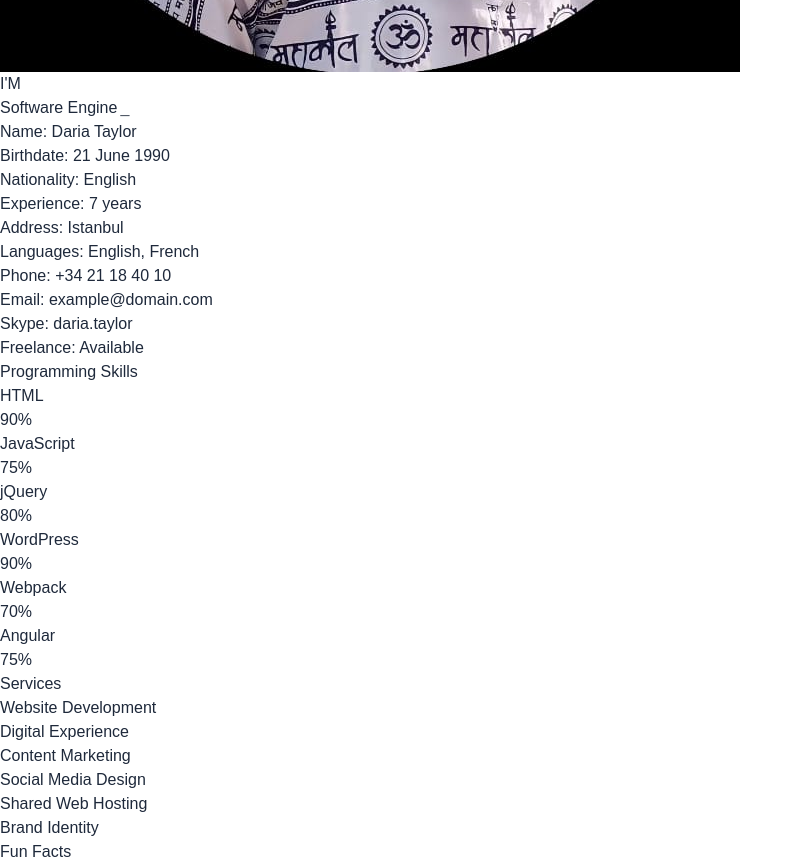
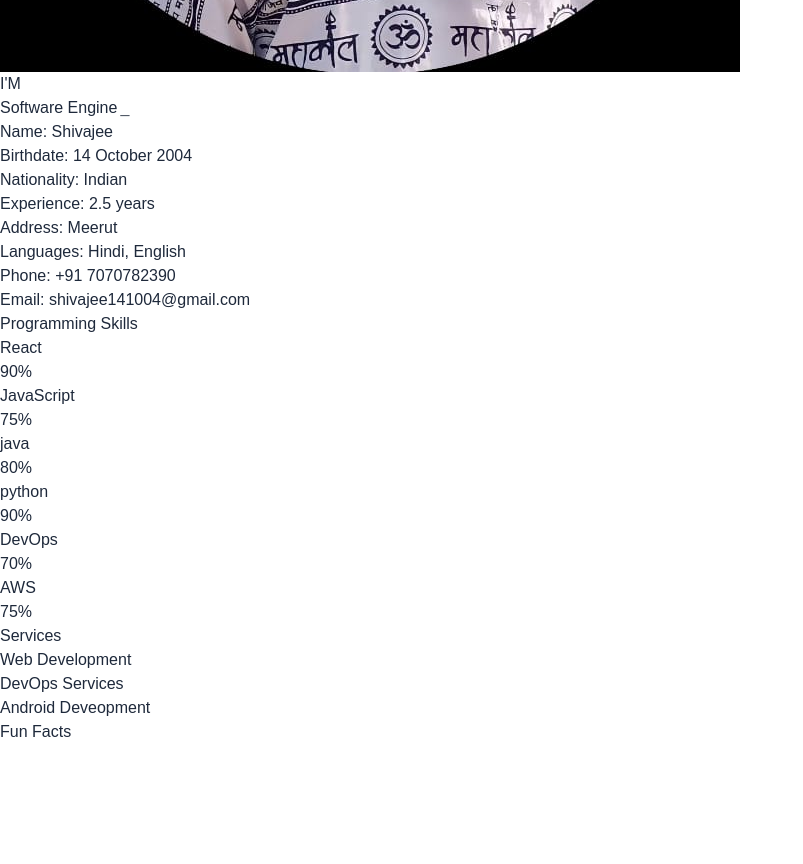
Before and after one commit to shivajee98/portfolio-project, a React (Vite) app: page /about in a window 1280 px wide. Shown: the part 740-1604 px from the top of the page, without its empty margins (0-803 px from the left). After the commit the page ends 1484 px from the top, so only its background shows below. Built offline with nearby package versions, Linux system fonts and the light colour scheme.

Commit message:
corrections

```diff
--- a/src/components/About.jsx
+++ b/src/components/About.jsx
@@ -52,16 +52,14 @@ const About = () => {
             </h2>
           </div>
           <ul className="mt-4 text-gray-700 dark:text-gray-300">
-            <li>Name: Daria Taylor</li>
-            <li>Birthdate: 21 June 1990</li>
-            <li>Nationality: English</li>
-            <li>Experience: 7 years</li>
-            <li>Address: Istanbul</li>
-            <li>Languages: English, French</li>
-            <li>Phone: +34 21 18 40 10</li>
-            <li>Email: example@domain.com</li>
-            <li>Skype: daria.taylor</li>
-            <li>Freelance: Available</li>
+            <li>Name: Shivajee</li>
+            <li>Birthdate: 14 October 2004</li>
+            <li>Nationality: Indian</li>
+            <li>Experience: 2.5 years</li>
+            <li>Address: Meerut</li>
+            <li>Languages: Hindi, English</li>
+            <li>Phone: +91 7070782390</li>
+            <li>Email: shivajee141004@gmail.com</li>
           </ul>
         </div>
       </div>
@@ -70,7 +68,7 @@ const About = () => {
       <div className="skills-section p-8  shadow-lg rounded-lg my-4">
         <h2 className="text-2xl font-bold text-gray-900 dark:text-white mb-4">Programming Skills</h2>
         <div className="skill-bar">
-          <span className="skill-label">HTML</span>
+          <span className="skill-label">React</span>
           <div className="skill-percentage" style={{ width: '90%' }}>90%</div>
         </div>
         <div className="skill-bar">
@@ -78,19 +76,19 @@ const About = () => {
           <div className="skill-percentage" style={{ width: '75%' }}>75%</div>
         </div>
         <div className="skill-bar">
-          <span className="skill-label">jQuery</span>
+          <span className="skill-label">java</span>
           <div className="skill-percentage" style={{ width: '80%' }}>80%</div>
         </div>
         <div className="skill-bar">
-          <span className="skill-label">WordPress</span>
+          <span className="skill-label">python</span>
           <div className="skill-percentage" style={{ width: '90%' }}>90%</div>
         </div>
         <div className="skill-bar">
-          <span className="skill-label">Webpack</span>
+          <span className="skill-label">DevOps</span>
           <div className="skill-percentage" style={{ width: '70%' }}>70%</div>
         </div>
         <div className="skill-bar">
-          <span className="skill-label">Angular</span>
+          <span className="skill-label">AWS</span>
           <div className="skill-percentage" style={{ width: '75%' }}>75%</div>
         </div>
       </div>
@@ -100,22 +98,13 @@ const About = () => {
         <h2 className="text-2xl font-bold text-gray-900 dark:text-white mb-4">Services</h2>
         <div className="grid grid-cols-1 md:grid-cols-2 lg:grid-cols-3 gap-4">
           <div className="service-item  shadow-lg">
-            <h3 className="text-lg font-semibold text-gray-900 dark:text-white">Website Development</h3>
+            <h3 className="text-lg font-semibold text-gray-900 dark:text-white">Web Development</h3>
           </div>
           <div className="service-item  shadow-lg">
-            <h3 className="text-lg font-semibold text-gray-900 dark:text-white">Digital Experience</h3>
+            <h3 className="text-lg font-semibold text-gray-900 dark:text-white">DevOps Services</h3>
           </div>
           <div className="service-item  shadow-lg">
-            <h3 className="text-lg font-semibold text-gray-900 dark:text-white">Content Marketing</h3>
-          </div>
-          <div className="service-item  shadow-lg">
-            <h3 className="text-lg font-semibold text-gray-900 dark:text-white">Social Media Design</h3>
-          </div>
-          <div className="service-item  shadow-lg">
-            <h3 className="text-lg font-semibold text-gray-900 dark:text-white">Shared Web Hosting</h3>
-          </div>
-          <div className="service-item  shadow-lg">
-            <h3 className="text-lg font-semibold text-gray-900 dark:text-white">Brand Identity</h3>
+            <h3 className="text-lg font-semibold text-gray-900 dark:text-white">Android Deveopment</h3>
           </div>
         </div>
       </div>
```
